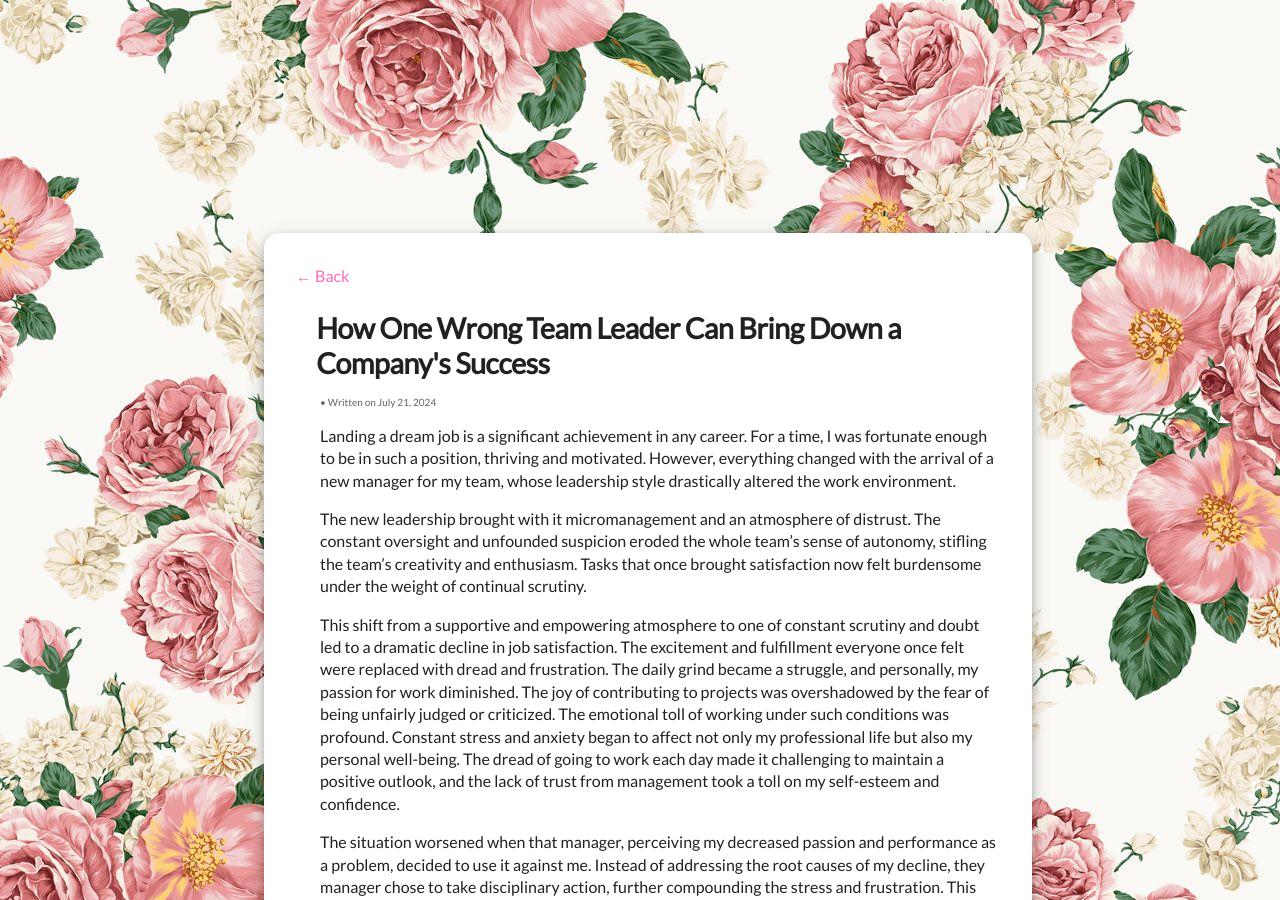
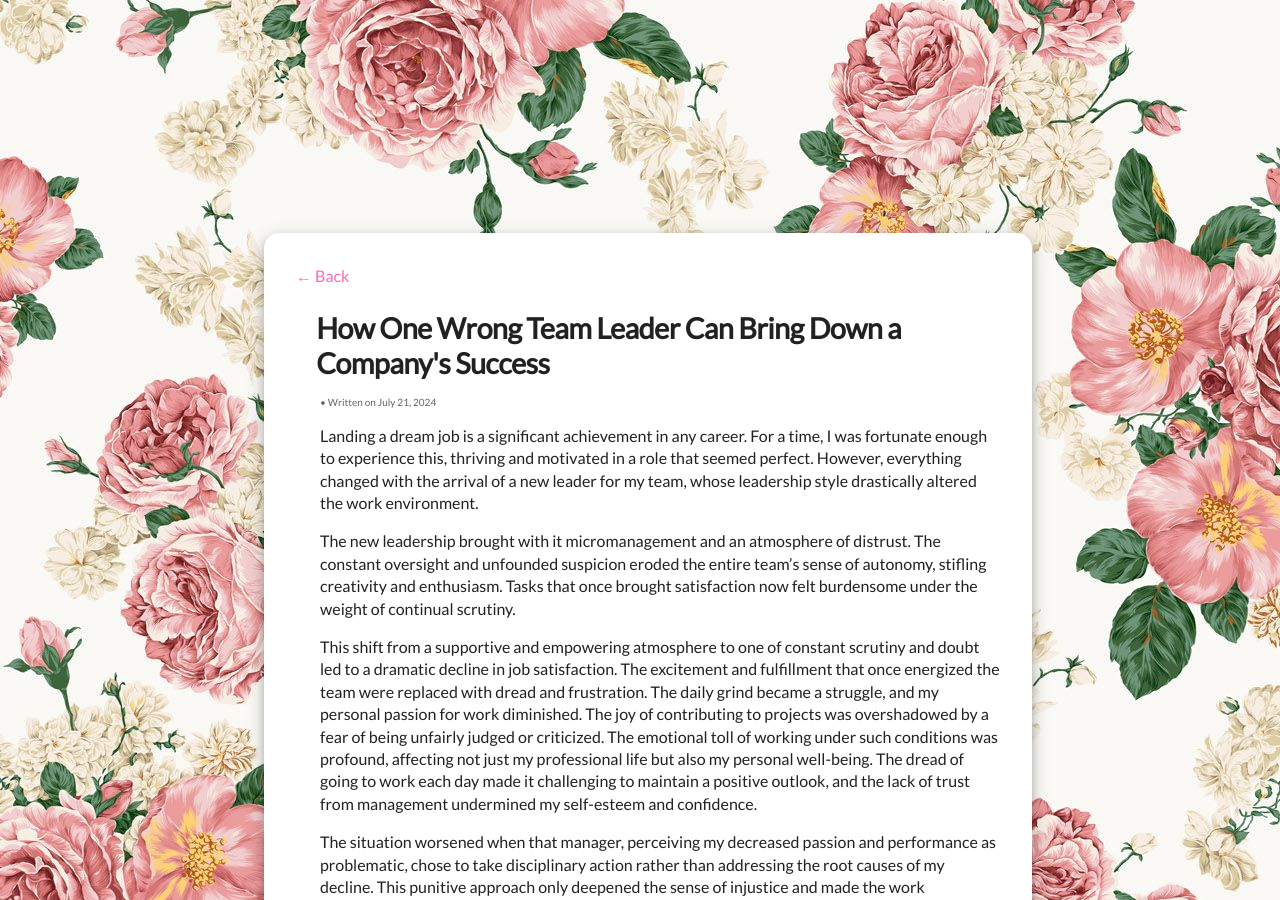
Before and after one commit to xaymup/xaymup.github.io, a Jekyll site: the page built from _posts/2024-7-21-how-one-wrong-team-leader-can-bring-down-a-companys-success.md, in a window 1280 px wide and 900 px high. Built offline with Jekyll 4.4.1, drawn with Linux system fonts in a browser that asks for light colours; some of the changed text lies outside the part shown.

Commit message:
Update 2024-7-21-how-one-wrong-team-leader-can-bring-down-a-companys-success.md

```diff
--- a/_posts/2024-7-21-how-one-wrong-team-leader-can-bring-down-a-companys-success.md
+++ b/_posts/2024-7-21-how-one-wrong-team-leader-can-bring-down-a-companys-success.md
@@ -2,16 +2,16 @@
 layout: post
 title: How One Wrong Team Leader Can Bring Down a Company's Success
 ---
-Landing a dream job is a significant achievement in any career. For a time, I was fortunate enough to be in such a position, thriving and motivated. However, everything changed with the arrival of a new manager for my team, whose leadership style drastically altered the work environment.
+Landing a dream job is a significant achievement in any career. For a time, I was fortunate enough to experience this, thriving and motivated in a role that seemed perfect. However, everything changed with the arrival of a new leader for my team, whose leadership style drastically altered the work environment.
 
-The new leadership brought with it micromanagement and an atmosphere of distrust. The constant oversight and unfounded suspicion eroded the whole team’s sense of autonomy, stifling the team’s creativity and enthusiasm. Tasks that once brought satisfaction now felt burdensome under the weight of continual scrutiny.
+The new leadership brought with it micromanagement and an atmosphere of distrust. The constant oversight and unfounded suspicion eroded the entire team’s sense of autonomy, stifling creativity and enthusiasm. Tasks that once brought satisfaction now felt burdensome under the weight of continual scrutiny.
 
-This shift from a supportive and empowering atmosphere to one of constant scrutiny and doubt led to a dramatic decline in job satisfaction. The excitement and fulfillment everyone once felt were replaced with dread and frustration. The daily grind became a struggle, and personally, my passion for work diminished. The joy of contributing to projects was overshadowed by the fear of being unfairly judged or criticized. The emotional toll of working under such conditions was profound. Constant stress and anxiety began to affect not only my professional life but also my personal well-being. The dread of going to work each day made it challenging to maintain a positive outlook, and the lack of trust from management took a toll on my self-esteem and confidence.
+This shift from a supportive and empowering atmosphere to one of constant scrutiny and doubt led to a dramatic decline in job satisfaction. The excitement and fulfillment that once energized the team were replaced with dread and frustration. The daily grind became a struggle, and my personal passion for work diminished. The joy of contributing to projects was overshadowed by a fear of being unfairly judged or criticized. The emotional toll of working under such conditions was profound, affecting not just my professional life but also my personal well-being. The dread of going to work each day made it challenging to maintain a positive outlook, and the lack of trust from management undermined my self-esteem and confidence.
 
-The situation worsened when that manager, perceiving my decreased passion and performance as a problem, decided to use it against me. Instead of addressing the root causes of my decline, they manager chose to take disciplinary action, further compounding the stress and frustration. This punitive approach only deepened the sense of injustice and made the work environment even more toxic.
+The situation worsened when that manager, perceiving my decreased passion and performance as problematic, chose to take disciplinary action rather than addressing the root causes of my decline. This punitive approach only deepened the sense of injustice and made the work environment even more toxic. Instead of fostering improvement, their actions exacerbated the issues, impacting not only my performance but also the overall morale of the team.
 
-This experience underscored the critical importance of trust and autonomy in the workplace. Open communication and clear boundaries are essential for maintaining a healthy work environment. It also highlighted the need to seek out roles and cultures that align with these values for long-term career satisfaction. I learned to prioritize environments that value employee well-being and foster a sense of mutual respect and collaboration.
+This experience highlights how crucial effective leadership is to a company’s success. A single wrong team leader can have far-reaching consequences, undermining trust, stifling innovation, and diminishing job satisfaction. Open communication and clear boundaries are essential for maintaining a healthy work environment. It also emphasizes the importance of seeking out roles and cultures that align with these values for long-term career satisfaction and organizational success.
 
-To cope with the challenging management style, I found it crucial to set personal boundaries and seek support from colleagues. Engaging in honest conversations with peers helped mitigate feelings of isolation. Additionally, I explored professional development opportunities outside of work to regain a sense of control and progress in my career.
+To cope with the challenging management style, I set personal boundaries and sought support from colleagues. Engaging in honest conversations with peers helped mitigate feelings of isolation. Additionally, I explored professional development opportunities outside of work to regain a sense of control and progress in my career.
 
-Despite the difficulties, this period taught me invaluable lessons about the type of work environment that enables my best performance. Emphasizing constructive feedback and professional growth is vital for sustaining job satisfaction and overall well-being. While the experience was tough, it reinforced the importance of advocating for a healthy work-life balance and seeking roles where contributions are valued and professional growth is supported.
+Despite the difficulties, this period taught me invaluable lessons about the type of work environment that enables my best performance. Emphasizing constructive feedback and professional growth is vital for sustaining job satisfaction and overall well-being. While the experience was tough, it reinforced the importance of advocating for a healthy work-life balance and seeking roles where contributions are valued and professional growth is supported. A single misstep in leadership can jeopardize a company’s success, underscoring the need for thoughtful, supportive, and empowering management.
```
